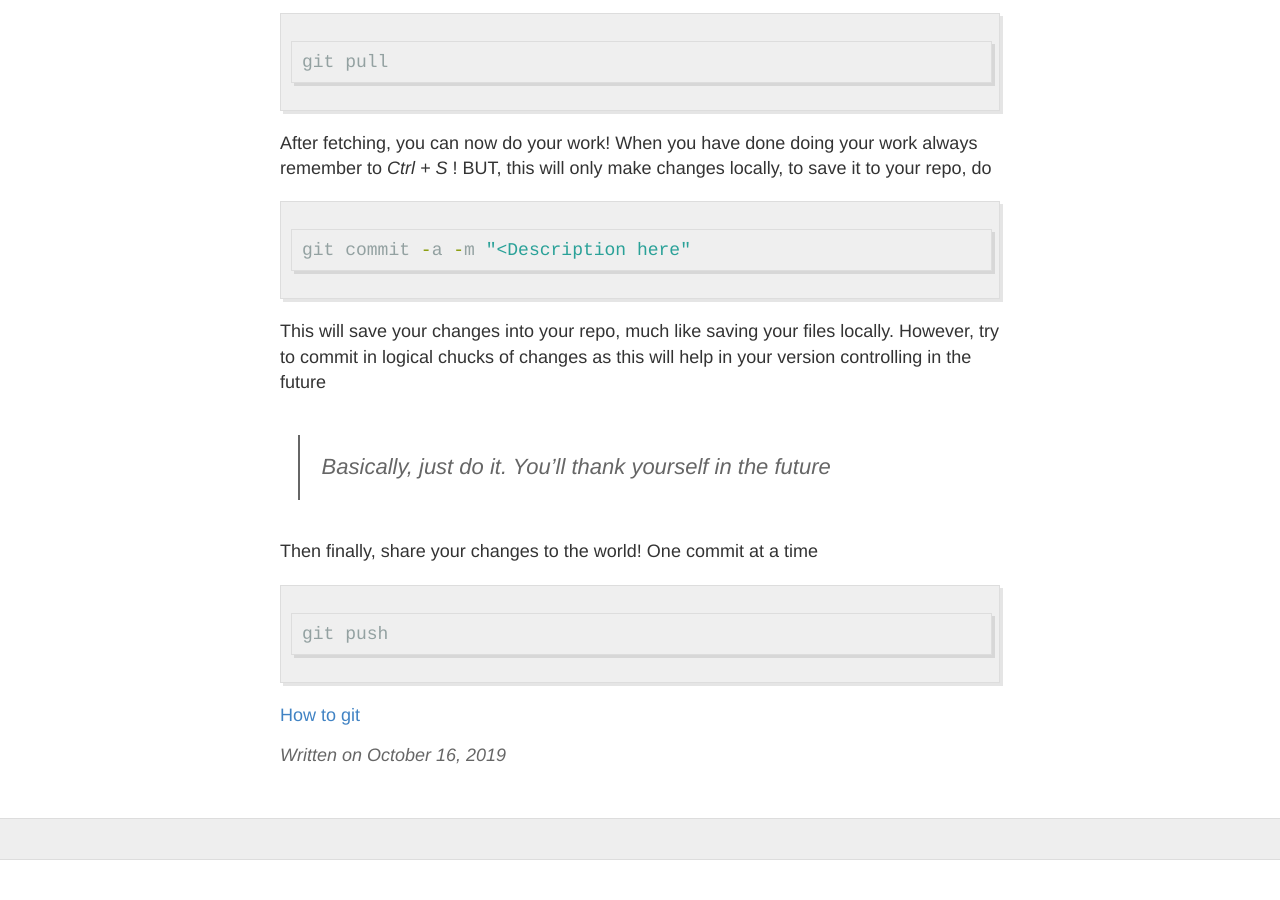
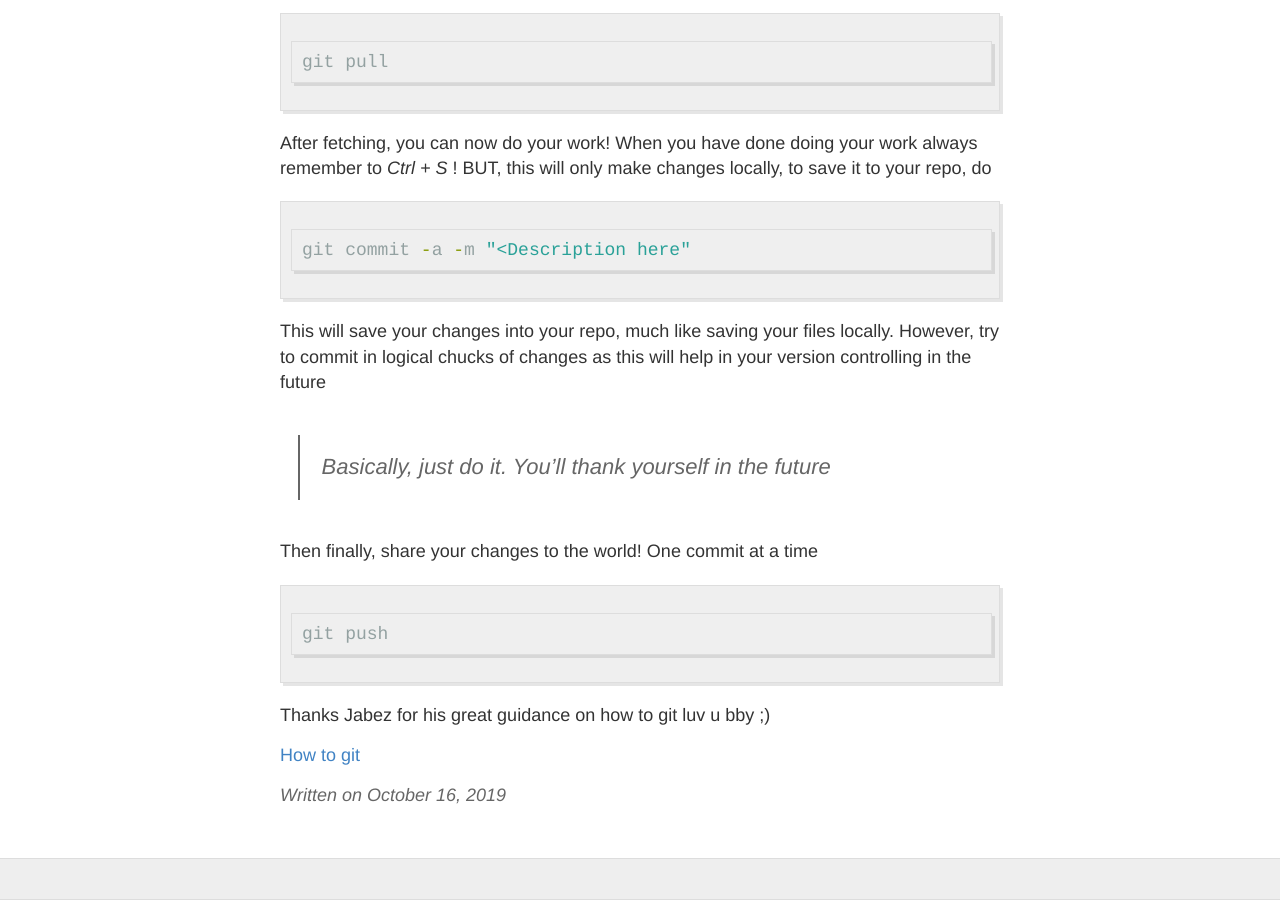
Before and after one commit to Jasperabez/TrackerBoi, a Jekyll site: the page built from _posts/2019-10-16-Hans.md, in a window 1280 px wide and 900 px high, scrolled down 693 px. Built offline with Jekyll 4.4.1, drawn with Linux system fonts in a browser that asks for light colours; before the commit the page ends 1553 px from its top, so only the background shows below that.

Commit message:
Added thanks to Jabez

````diff
--- a/_posts/2019-10-16-Hans.md
+++ b/_posts/2019-10-16-Hans.md
@@ -48,4 +48,7 @@ One commit at a time
 git push
 ```
 
+Thanks Jabez for his great guidance on how to git
+luv u bby ;)
+
 [How to git](https://gist.github.com/adamloving/5690951)
````
